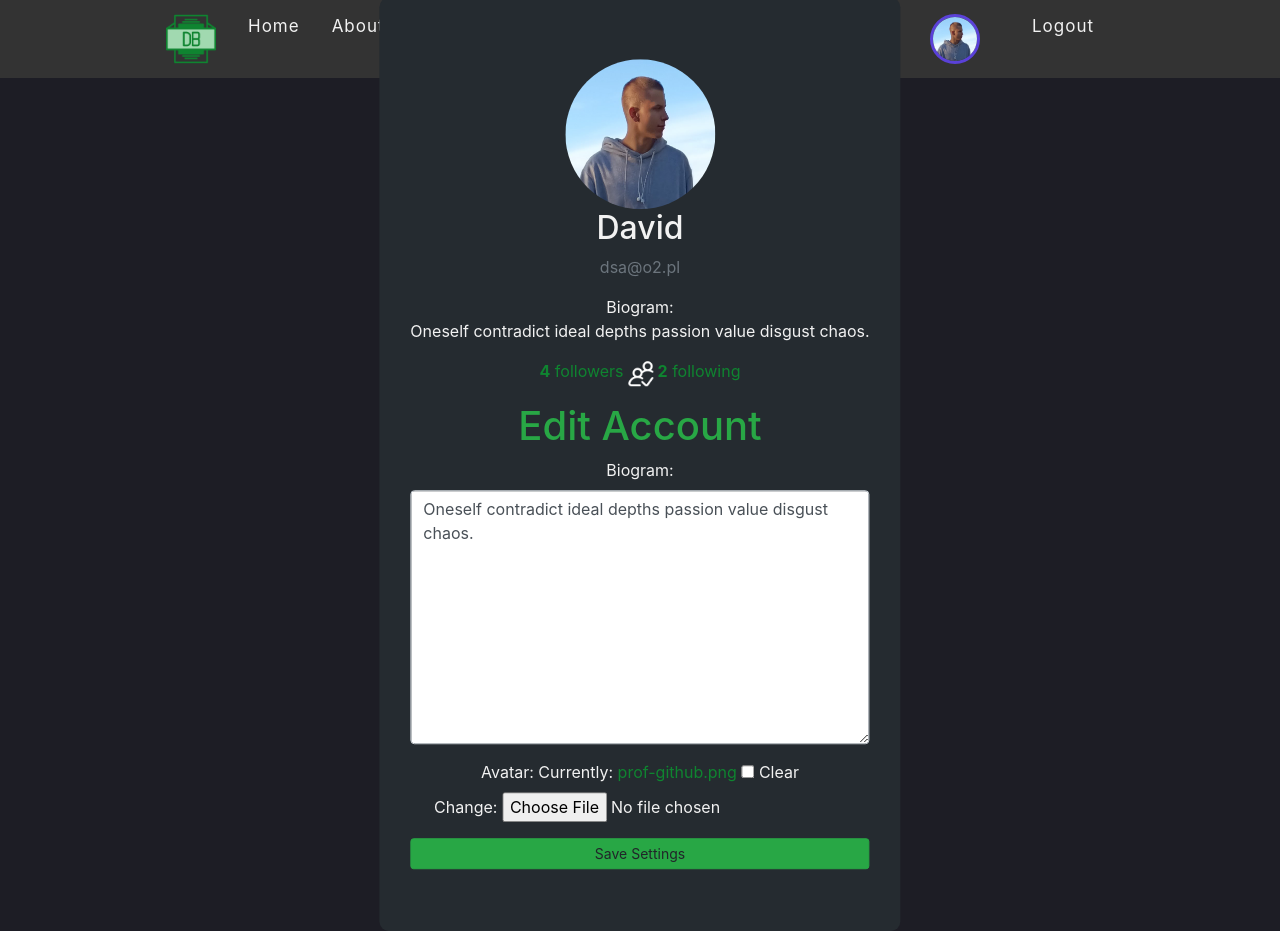
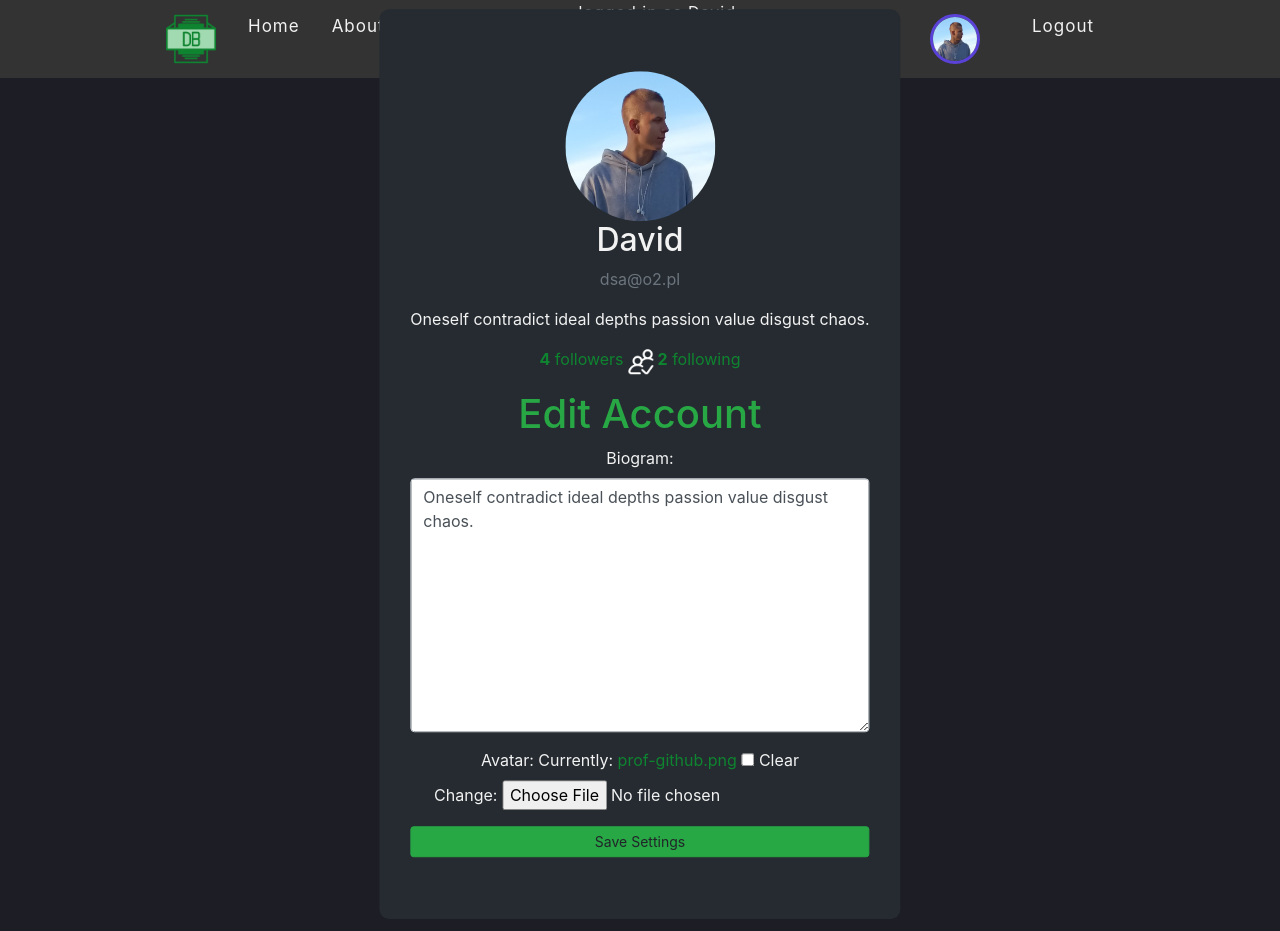
Before and after one commit to dawid31/socialflow, a Django app: page /profile/1/ in a window 1280 px wide. Run offline with Django 3.2, Linux system fonts and the light colour scheme; a user stored in the database is signed in; data comes from the database, SQL or seed files in the repository; both versions use the stored data as it was before the commit.

Commit message:
adding README.MD navbar is now 'sticked' while scrolling website (always on top) visual update for profile page

```diff
--- a/DjangoBlogApp/models.py
+++ b/DjangoBlogApp/models.py
@@ -11,7 +11,6 @@
     img = models.ImageField(null=True, blank=True, upload_to = "images/")
     host = models.ForeignKey(User, on_delete=models.CASCADE, blank=True, null=True)
     published = models.DateTimeField(auto_now_add=True)
-    test_field = models.CharField(max_length=48, blank=True, null=True)
 
     class Meta():
         ordering = ['-published']
--- a/DjangoBlogApp/templates/DjangoBlogApp/profile.html
+++ b/DjangoBlogApp/templates/DjangoBlogApp/profile.html
@@ -9,8 +9,7 @@
             <img src="{{user.profile.avatar.url}}" class="rounded-circle" style="width: 150px; height: 150px;"/>
             <h2 class="account-heading">{{user.username}}</h2>
             <p class="text-secondary">{{user.email}}</p>
-            <p>Biogram:
-              <br>
+            <p>
               {{user.profile.biogram}}
             </p>
 
--- a/static/css/main.css
+++ b/static/css/main.css
@@ -233,6 +233,9 @@
 
 .top-navbar
 {
+    position: -webkit-sticky;
+	position: sticky;
+	top: 0;
     text-align: center;
     letter-spacing: 1px;
     padding-left: 150px;
@@ -294,6 +297,8 @@
 {
     float: right;
 }
+
+
 
 .like-comment-save-container a.on-right
 {
```
Also changed, not shown: DjangoBlogApp/migrations/0021_remove_post_test_field.py (added), README.MD (added), db.sqlite3.
